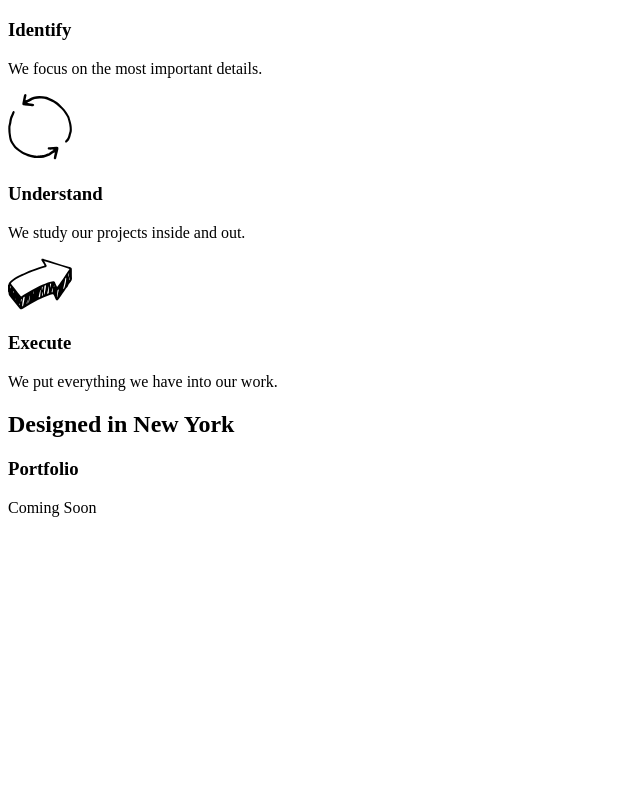
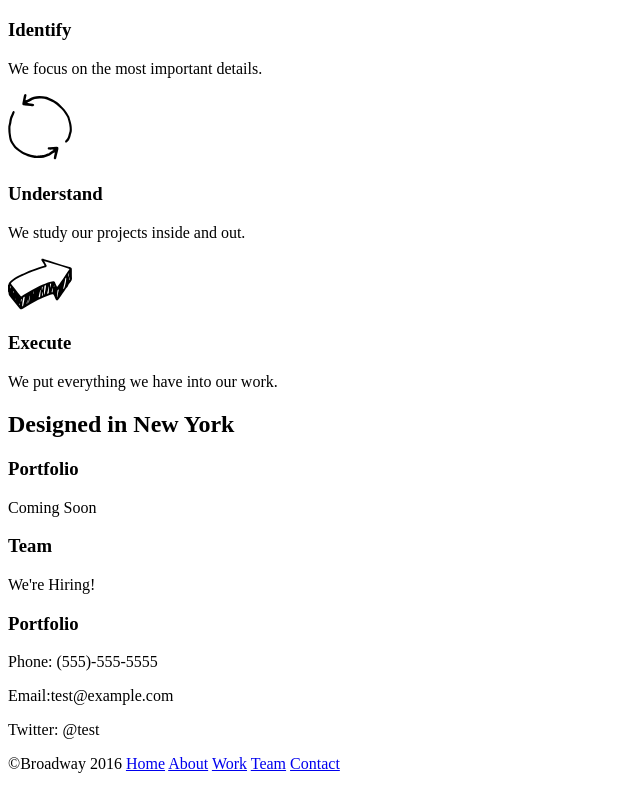
Before and after one commit to Leslox40/broadway, a plain HTML site: page index.html in a window 1280 px wide. Shown: the part 339-1128 px from the top of the page, without its empty margins (0-640 px from the left). Before the commit the page ends 872 px from the top, so only its background shows below. Drawn offline with Linux system fonts and the light colour scheme.

Commit message:
Finish HTML content.

```diff
--- a/index.html
+++ b/index.html
@@ -44,6 +44,30 @@
 			<p>Coming Soon</p>
 		</div>
 
+		<div>
+			<h3>Team</h3>
+			<p>We're Hiring!</p>
+		</div>
+
+		<div>
+			<h3>Portfolio</h3>
+			<p>Phone: (555)-555-5555</p>
+			<p>Email:test@example.com</p>
+			<p>Twitter: @test</p>
+		</div>
+
+		<div class="footer">
+			<p> &copy;Broadway 2016
+				<a href="#home">Home</a>
+				<a href="#about">About</a>
+				<a href="#work">Work</a>
+				<a href="#team">Team</a>
+				<a href="#contact">Contact</a>
+			</p>
+		</div>
+
+
+
 
 
 
```
